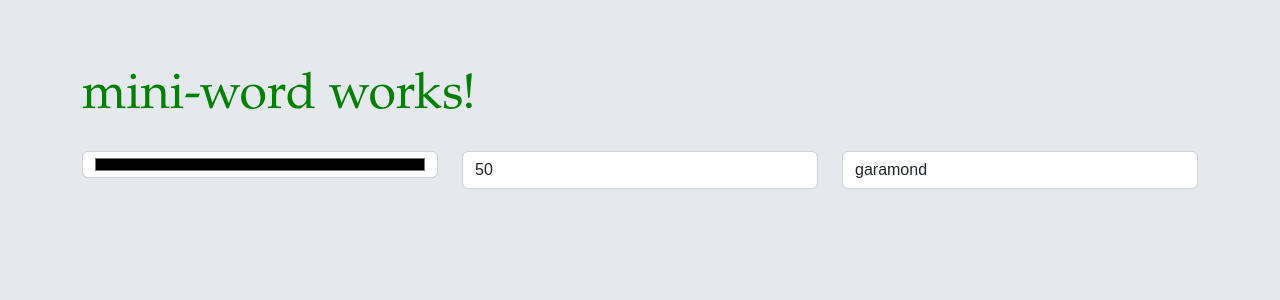
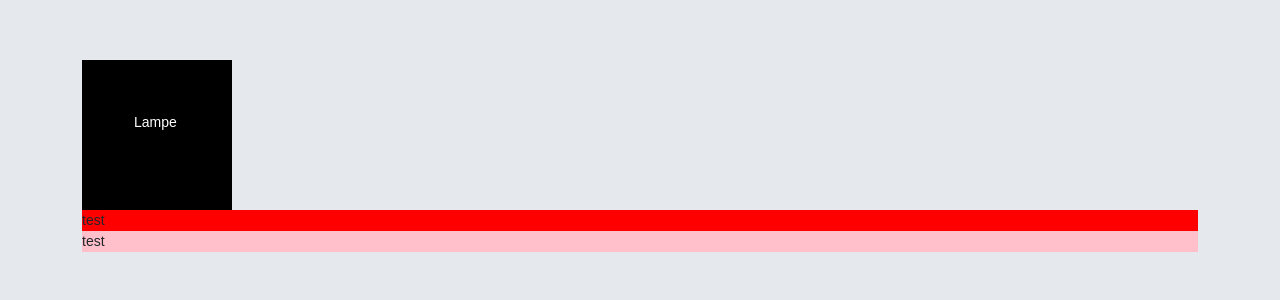
Before and after one commit to aymensellaouti/cni261222, an Angular app: page / in a window 1280 px wide. Shown: the top 300 px of the page. Built offline with nearby package versions, Linux system fonts and the light colour scheme.

Commit message:
exemple ngStyle ngClass and custom highlight

```diff
--- a/src/app/app.component.html
+++ b/src/app/app.component.html
@@ -1 +1,3 @@
-<app-mini-word></app-mini-word>
+<app-ng-class></app-ng-class>
+<div appHighlight>test</div>
+<div appHighlight [in]="'green'" [out]="'pink'">test</div>
--- a/src/app/app.module.ts
+++ b/src/app/app.module.ts
@@ -19,6 +19,8 @@
 import { CardComponent } from './cv/card/card.component';
 import { NgstyleComponent } from './directives/ngstyle/ngstyle.component';
 import { MiniWordComponent } from './directives/mini-word/mini-word.component';
+import { NgClassComponent } from './directives/ng-class/ng-class.component';
+import { HighlightDirective } from './directives/highlight.directive';
 
 @NgModule({
   declarations: [
@@ -35,7 +37,9 @@
     ItemComponent,
     CardComponent,
     NgstyleComponent,
-    MiniWordComponent
+    MiniWordComponent,
+    NgClassComponent,
+    HighlightDirective
   ],
   imports: [
     BrowserModule,
--- /dev/null
+++ b/src/app/directives/highlight.directive.ts
@@ -0,0 +1,25 @@
+import { Directive, HostBinding, HostListener, Input } from '@angular/core';
+
+@Directive({
+  selector: '[appHighlight]',
+})
+export class HighlightDirective {
+  @Input() in = 'yellow';
+  @Input() out = 'red';
+  ngOnInit() {
+    this.bgc = this.out;
+  }
+  @HostBinding('style.backgroundColor')
+  bgc = 'red';
+  constructor() {}
+
+  /* Wa9tech ou kifech  */
+  @HostListener('mouseenter')
+  onMouseEnter() {
+    this.bgc = this.in;
+  }
+  @HostListener('mouseleave')
+  onMouseLeave() {
+    this.bgc = this.out;
+  }
+}
--- /dev/null
+++ b/src/app/directives/ng-class/ng-class.component.css
@@ -0,0 +1,15 @@
+div {
+  height: 150px;
+  width: 150px;
+  padding: 50px;
+  border: black 2px solid;
+}
+
+.allume {
+  background-color: yellow;
+  color: black;
+}
+.eteinte {
+  background-color: black;
+  color: white;
+}
--- /dev/null
+++ b/src/app/directives/ng-class/ng-class.component.html
@@ -0,0 +1,4 @@
+<div (click)="interrupteur()" [ngClass]="{
+    allume: isAllume,
+    eteinte: !isAllume
+  }">Lampe</div>
--- /dev/null
+++ b/src/app/directives/ng-class/ng-class.component.ts
@@ -0,0 +1,13 @@
+import { Component } from '@angular/core';
+
+@Component({
+  selector: 'app-ng-class',
+  templateUrl: './ng-class.component.html',
+  styleUrls: ['./ng-class.component.css'],
+})
+export class NgClassComponent {
+  isAllume = false;
+  interrupteur() {
+    this.isAllume = !this.isAllume;
+  }
+}
```
Also changed, not shown: 2 other files (tests, documents, lock files or other folders).
